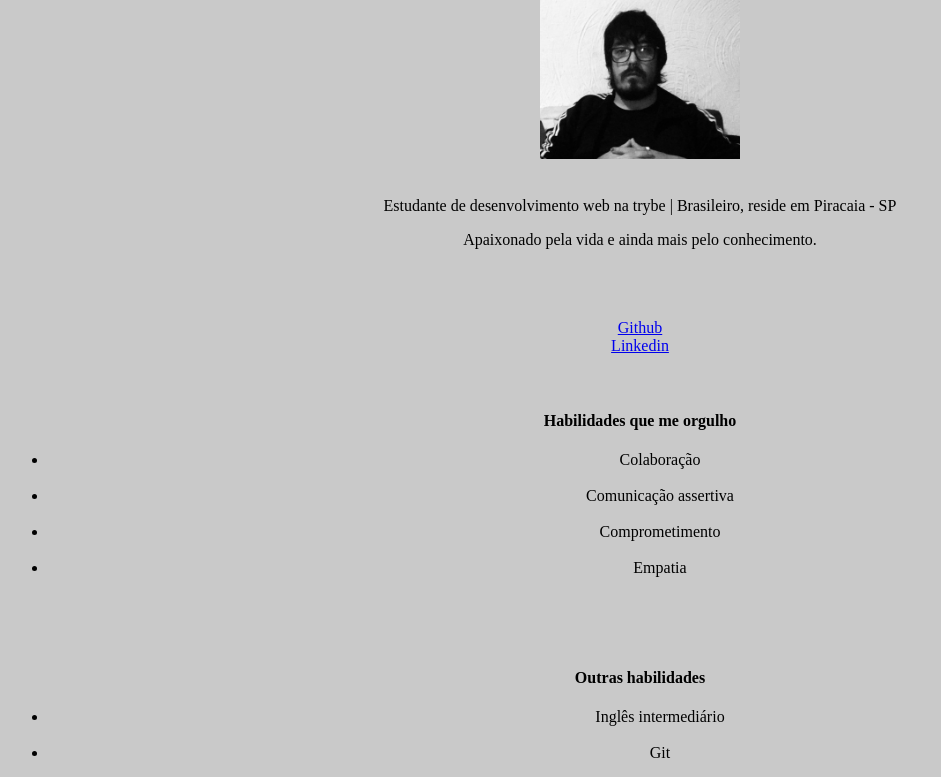
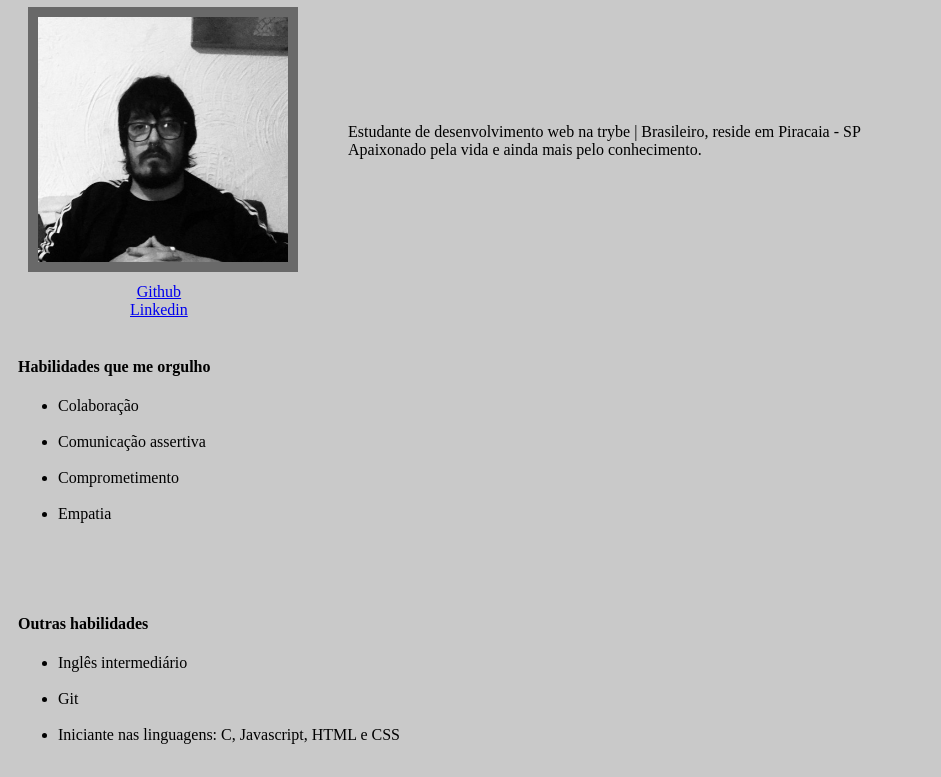
Before and after one commit to Kamosara/Kamosara.github.io, a plain HTML site: page index.html in a window 1280 px wide. Shown: the part 169-946 px from the top of the page, without its empty margins (0-941 px from the left). Drawn offline with Linux system fonts and the light colour scheme.

Commit message:
Exercício de atualização

```diff
--- a/index.html
+++ b/index.html
@@ -5,17 +5,7 @@
     <meta http-equiv="X-UA-Compatible" content="IE=edge">
     <meta name="viewport" content="width=device-width, initial-scale=1.0">
     <title>Portfólio Web</title>
-    <style>
-        body{
-            background-color: #C9C9C9;
-            text-align: center;
-        }
-
-        #description{
-            font-style: Times;
-        }
-
-    </style>
+    <link href="style.css" rel="stylesheet">
 </head>
 <body>
 
@@ -23,19 +13,23 @@
         <li><a href="#hab1">Principais habilidades</a></li>
         <li><a href="#hab2">Outras habilidades</a></li>
     </ul>
+    <div class="first_block">
+        <h1 class="meuNome">Rafael Santana Molina Cardoso</h1>
 
-    <h1 class="description">Rafael Santana Molina Cardoso</h1>
-    <img src="imgperfilrecorte.png" width="200px" alt="foto-de-perfil.png">
-    <br>
-    <br>
-    <p class="description">Estudante de desenvolvimento web na trybe | Brasileiro, reside em Piracaia - SP</p>
-    <p class="description">Apaixonado pela vida e ainda mais pelo conhecimento.</p>
-    <br>
-    <br>
-    <br>
-    <a href="https://github.com/Kamosara" target="_blank">Github</a>
-    <br>
-    <a href="https://www.linkedin.com/in/rafael-molina-246105160/" target="_blank">Linkedin</a>
+        <div class="content">
+            <img src="imgperfilrecorte.png" alt="foto-de-perfil.png" class="imagem">
+
+            <p class="description">Estudante de desenvolvimento web na trybe | Brasileiro, reside em Piracaia - SP<br>
+            Apaixonado pela vida e ainda mais pelo conhecimento.</p>
+        </div>
+
+    </div>
+
+    <div class="links">
+        <a href="https://github.com/Kamosara" target="_blank">Github</a>
+        <br>
+        <a href="https://www.linkedin.com/in/rafael-molina-246105160/" target="_blank">Linkedin</a>
+    </div>
     <br>
     <br>
     <br>
@@ -59,7 +53,7 @@
         <br>
         <li>Git</li>
         <br>
-        <li>Iniciante nas linguagens: C, Javascript e HTML</li>
+        <li>Iniciante nas linguagens: C, Javascript, HTML e CSS</li>
     </ul>
     <br>
     <br>
--- /dev/null
+++ b/style.css
@@ -0,0 +1,40 @@
+body{
+    background-color: #C9C9C9;
+    padding: 10px;
+
+}
+.first_block {
+    /* border: greenyellow 2px solid; */
+    margin: auto;
+    padding: 10px;
+}
+
+.imagem {
+    padding: 10px;
+    background-color: dimgrey;
+    float: left;
+    width: 250px;
+}
+
+
+.description{
+    font-style: Times;
+    top: 100px;
+    left: 320px;
+    position:absolute;
+}
+
+.content {
+    /* border: greenyellow 2px solid; */
+    position: relative;
+    height: 266px;
+}
+ .meuNome {
+    text-align: center;
+ }
+
+ .links {
+    text-align: center;
+    position: absolute;
+    left: 130px;
+ }
```
